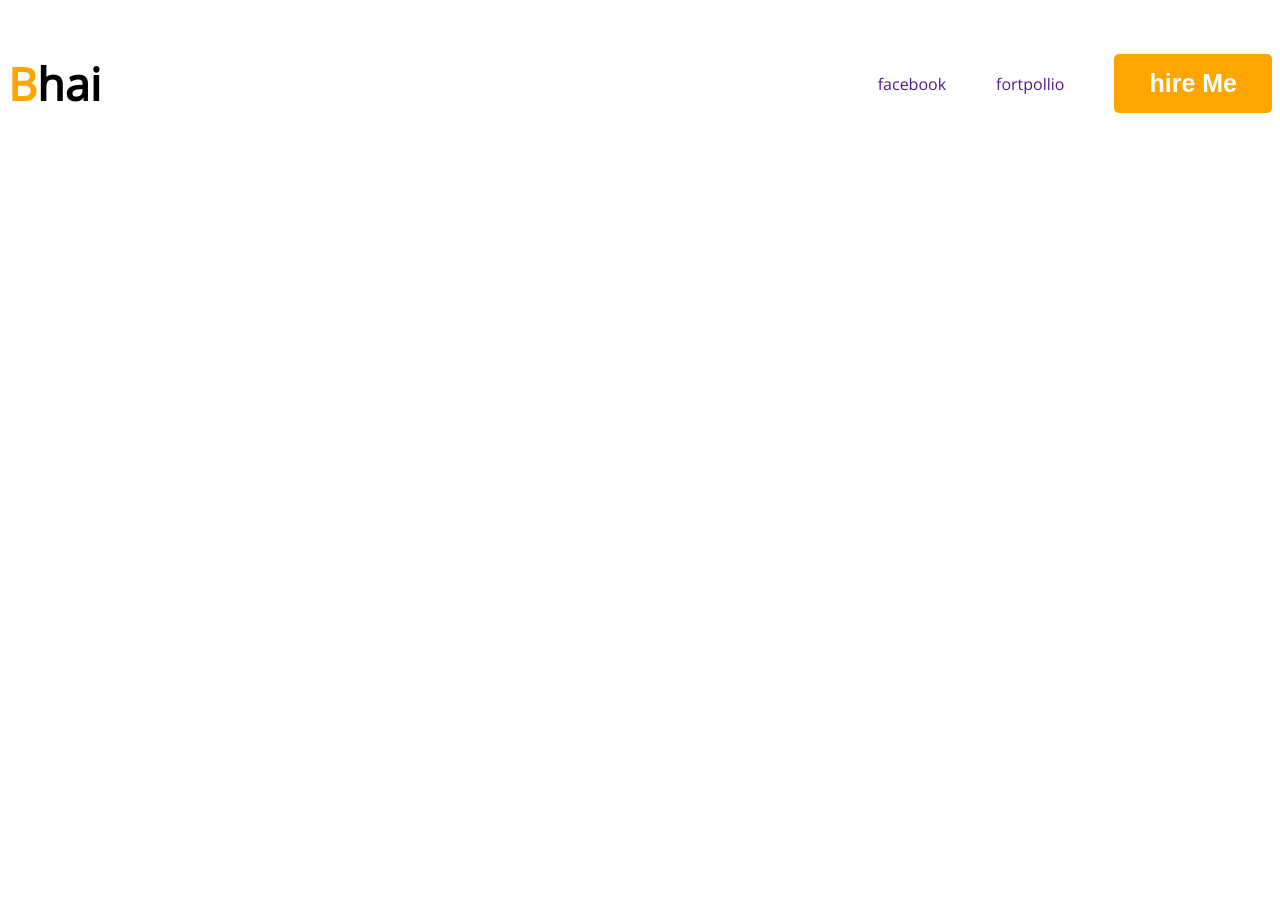
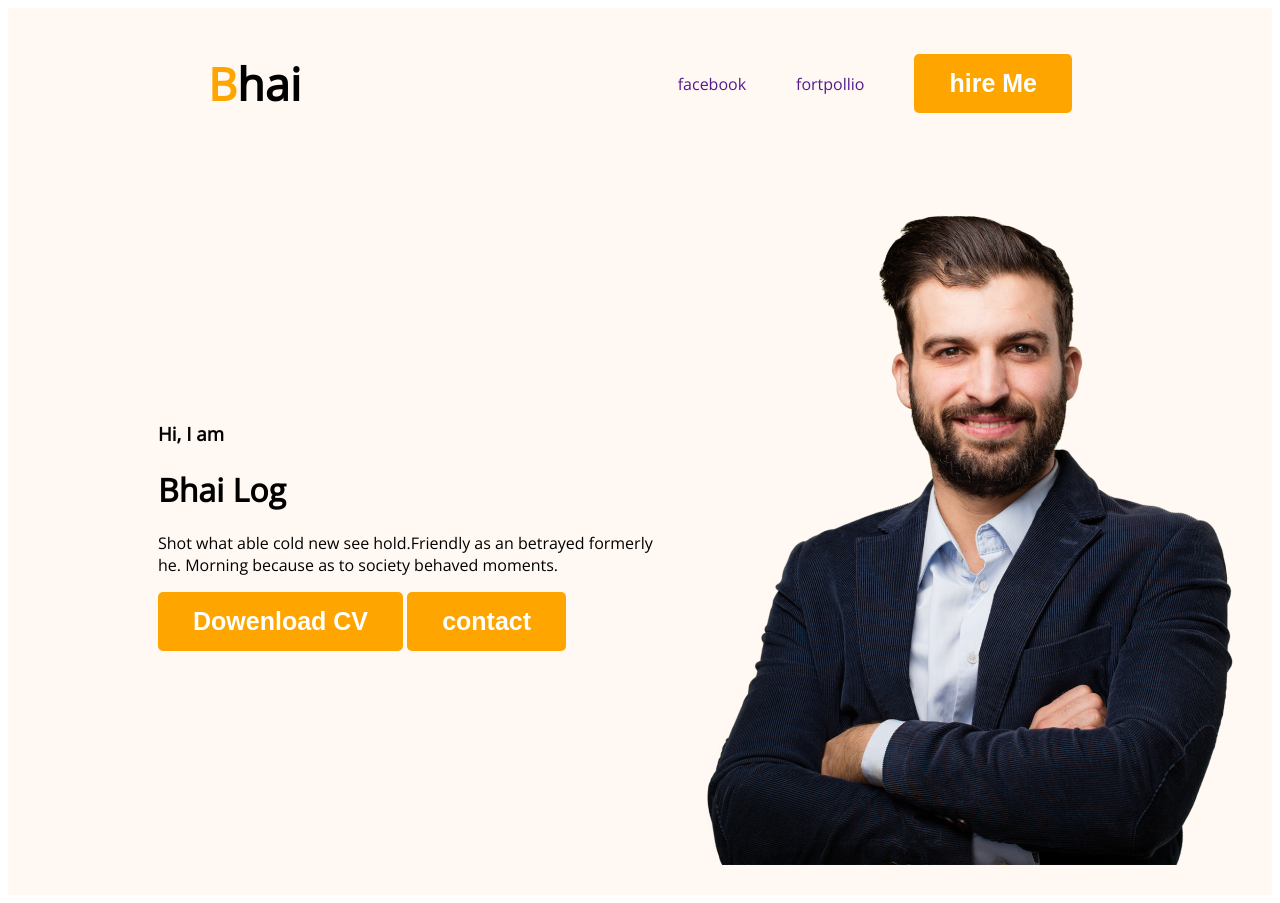
Before and after one commit to Anondabhai/Bhai-web-side, a plain HTML site: page index.html in a window 1280 px wide. Before the commit the page ends 800 px from the top, so only its background shows below. Drawn offline with nearby package versions, Linux system fonts and the light colour scheme.

Commit message:
image added

```diff
--- a/index.html
+++ b/index.html
@@ -11,7 +11,7 @@
     <link rel="stylesheet" href="styles/style.css">
 </head>
 <body>
-    <header>
+    <header class="header">
         <nav>
             <h3 class="bhai-title"><span class="text-primary">B</span>hai</h3>
             <ul>
@@ -20,7 +20,16 @@
                 <li><button class="bac-title">hire Me</button></li>
             </ul>
         </nav>
-
+        <div class="banner">
+            <div class="banner-content">
+                <h3 class="banner-title">Hi, I am </h3>
+                <h1 class="banner-heading">Bhai Log</h1>
+                <p>Shot what able cold new see hold.Friendly as an betrayed formerly he. Morning because as to society behaved moments.</p>
+                <button class="bac-title">Dowenload CV</button>
+                <button class="bac-title">contact</button>
+            </div>
+            <img class="profile-pic" src="images/hardy.png" alt="">
+        </div>
     </header>
     <main>
 
--- a/styles/style.css
+++ b/styles/style.css
@@ -3,6 +3,10 @@ body{
     font-family: 'Open Sans', sans-serif;
 }
 
+/* headeer related style */
+.header{
+    background-color: #fff8f3;
+}
 
 /* nav related style */
 
@@ -10,6 +14,7 @@ nav{
     display:flex;
     justify-content:space-between;
     align-items: center;
+    margin:0 200px;
 
 }
 .bhai-title{
@@ -45,3 +50,11 @@ nav a{
     padding: 15px 35px;
     border:0;
 }
+ .banner{
+    padding: 30px 30px 30px 150px;
+    display:flex;
+    align-items: center;
+ }
+ .banner,.profile-pic{
+    display:flex;
+ }
```
